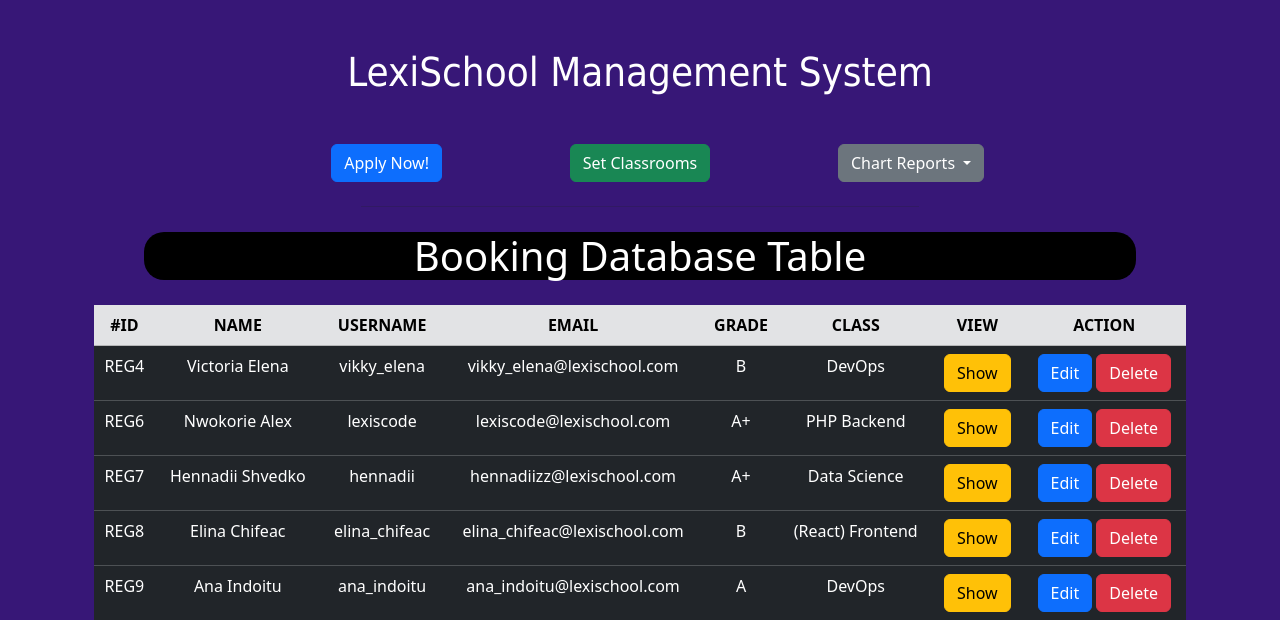
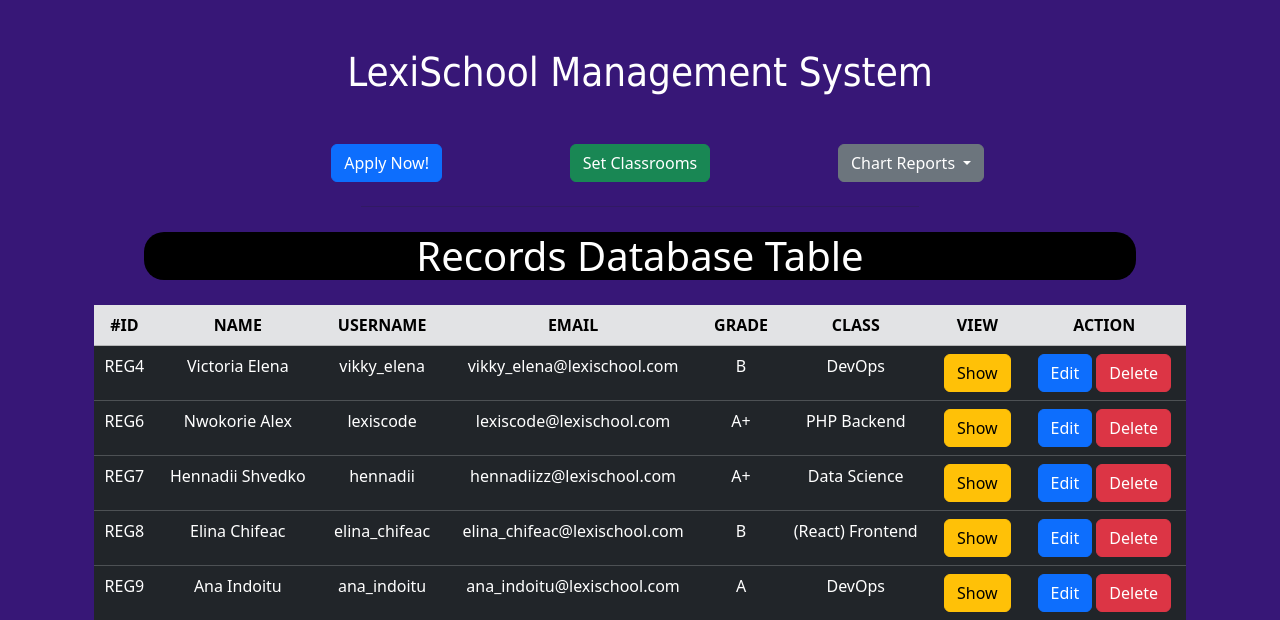
Before and after one commit to lexiscode/students_management-app, a PHP site: page /students_management-app/admin.php in a window 1280 px wide. Shown: the top 620 px of the page. Run offline with PHP 8.4, Linux system fonts and the light colour scheme; the visitor is signed in with stand-in values (Sample User, id 1); data comes from the database, SQL or seed files in the repository.

Commit message:
feat: updated some texts

```diff
--- a/admin.php
+++ b/admin.php
@@ -206,7 +206,7 @@ $all_data = GetAll::getPage($conn, $paginator->limit, $paginator->offset);
         <div class="container-fluid">
 
             <div style="margin: 25px 50px 25px 50px; background-color: black; color: white; border-radius:20px">
-                <h1 align="center">Booking Database Table</h1>
+                <h1 align="center">Records Database Table</h1>
             </div>
 
             <table class="table table-dark table-hover">
--- a/student_data.php
+++ b/student_data.php
@@ -52,7 +52,7 @@ if (isset($_POST['download'])){
 
                 <h2><?= htmlspecialchars($data["student_name"]); ?></h2>
                 <p><b>ID:</b> <?= htmlspecialchars($data["id"]); ?></p>
-                <p>Email: <?= htmlspecialchars($data["email"]); ?></p>
+                <p>Email: <?= htmlspecialchars($data["email"]); ?>@lexischool.com</p>
                 <p>Username: <?= htmlspecialchars($data["username"]);?></p>
                 <p>Grade: <?= $data["grade"];?></p>
                 <p>Class: <?= $data["class"];?></p>
```
